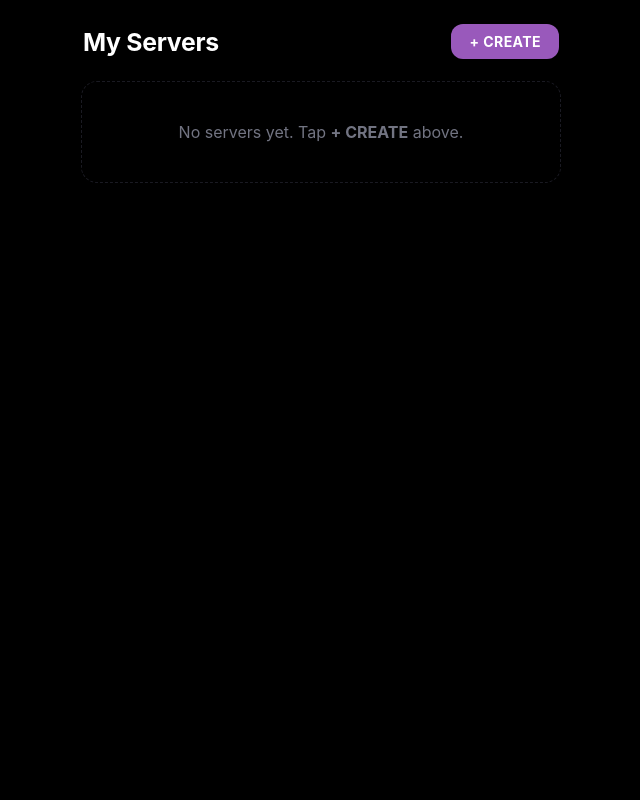
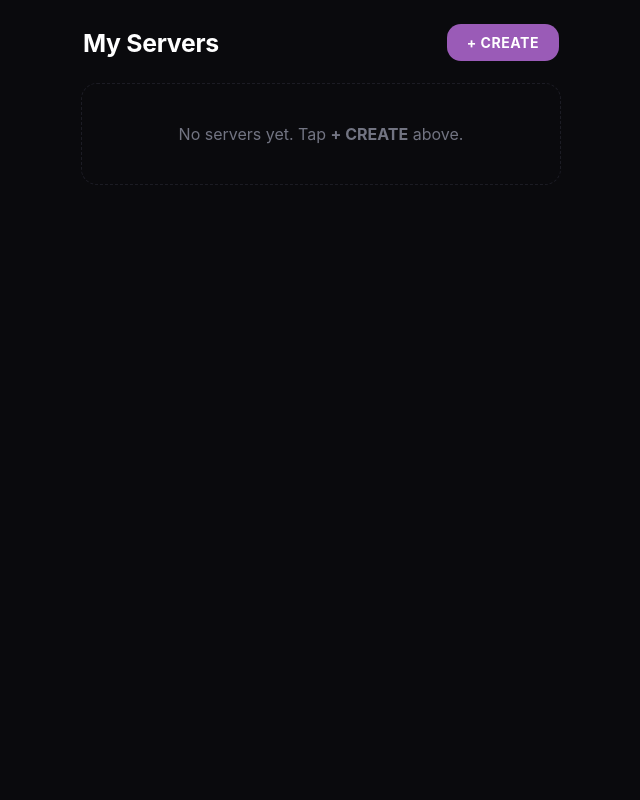
Before and after one commit to Rishad50/rishadhosting24-, a Flask app: page / in a window 1280 px wide. Shown: the whole page, without its empty margins (319-959 px from the left). Run offline with Flask 3, Linux system fonts and the light colour scheme.

Commit message:
Update home.html

```diff
--- a/templates/home.html
+++ b/templates/home.html
@@ -6,32 +6,32 @@
   <title>My Servers</title>
   <style>
     :root {
-      --bg-body: #000000;
-      --card-bg: #121216;
-      --card-border: #1a1a22;
-      --purple-btn: #9959bb;
+      --bg-page: #0a0a0d;
+      --card-surface: #131318;
+      --card-border: #1c1c24;
+      --purple-btn: #9a5bb7;
       --purple-btn-hover: #8848aa;
       --text-white: #ffffff;
-      --text-id: #5f6170;
-      --badge-bg: #1c1d24;
+      --text-muted-id: #555765;
+      --badge-bg: #1c1d25;
       --badge-text: #717382;
       --badge-online-bg: #11241a;
       --badge-online-text: #22c55e;
       --stat-title: #727482;
       --stat-val: #cfcfe0;
-      --progress-track: #20202d;
-      --font: -apple-system, BlinkMacSystemFont, "Segoe UI", Roboto, Helvetica, Arial, sans-serif;
+      --progress-track: #1f1f2b;
+      --font-stack: -apple-system, BlinkMacSystemFont, "Segoe UI", Roboto, Helvetica, Arial, sans-serif;
     }
 
     * {
       box-sizing: border-box;
       margin: 0;
       padding: 0;
-      font-family: var(--font);
+      font-family: var(--font-stack);
     }
 
     body {
-      background-color: var(--bg-body);
+      background-color: var(--bg-page);
       color: var(--text-white);
       min-height: 100vh;
       display: flex;
@@ -44,7 +44,7 @@
       max-width: 480px;
     }
 
-    /* TOAST */
+    /* TOAST NOTIFICATION */
     #toast-container {
       position: fixed;
       top: 16px;
@@ -65,7 +65,9 @@
       box-shadow: 0 8px 24px rgba(0, 0, 0, 0.7);
     }
 
-    /* TOP HEADER: EXACT SCREENSHOT MATCH */
+    /* ====================================================
+       TOP HEADER: EXACT MATCH WITH SCREENSHOT
+    ==================================================== */
     .top-header {
       display: flex;
       justify-content: space-between;
@@ -77,17 +79,17 @@
       font-size: 1.55rem;
       font-weight: 700;
       letter-spacing: -0.3px;
-      color: #ffffff;
+      color: var(--text-white);
     }
     .btn-create {
       background-color: var(--purple-btn);
       color: #ffffff;
       border: none;
-      padding: 9px 18px;
-      border-radius: 12px;
+      padding: 10px 20px;
+      border-radius: 14px;
       font-weight: 700;
       font-size: 0.88rem;
-      letter-spacing: 0.4px;
+      letter-spacing: 0.5px;
       cursor: pointer;
       display: inline-flex;
       align-items: center;
@@ -97,7 +99,9 @@
     .btn-create:hover { background-color: var(--purple-btn-hover); }
     .btn-create:active { transform: scale(0.97); }
 
-    /* SERVER CARD: EXACT SCREENSHOT MATCH */
+    /* ====================================================
+       SERVER CARD: EXACT MATCH WITH SCREENSHOT
+    ==================================================== */
     .servers-list {
       display: flex;
       flex-direction: column;
@@ -105,20 +109,20 @@
     }
 
     .server-card {
-      background: var(--card-bg);
+      background: var(--card-surface);
       border: 1px solid var(--card-border);
       border-radius: 18px;
-      padding: 20px 20px 18px 20px;
+      padding: 20px 22px 18px 22px;
       display: flex;
       flex-direction: column;
       gap: 16px;
     }
 
-    /* CARD TOP: Testing & testing_1779785743 + • OFFLINE */
+    /* CARD HEADER: Testing & testing_1779785743 + • OFFLINE */
     .card-top {
       display: flex;
       justify-content: space-between;
-      align-items: flex-start;
+      align-items: center;
     }
 
     .server-titles {
@@ -137,19 +141,19 @@
     .server-id-text {
       font-family: ui-monospace, SFMono-Regular, Menlo, Monaco, Consolas, "Liberation Mono", monospace;
       font-size: 0.85rem;
-      color: var(--text-id);
+      color: var(--text-muted-id);
       margin-top: 5px;
       letter-spacing: -0.1px;
     }
 
-    /* BADGE: • OFFLINE */
+    /* STATUS BADGE: • OFFLINE / • ONLINE */
     .status-badge {
       display: inline-flex;
       align-items: center;
-      gap: 5px;
+      gap: 6px;
       padding: 6px 14px;
       border-radius: 9999px;
-      font-size: 0.76rem;
+      font-size: 0.75rem;
       font-weight: 700;
       letter-spacing: 0.6px;
       text-transform: uppercase;
@@ -227,7 +231,7 @@
       color: #ffffff;
       border: none;
       width: 100%;
-      padding: 12px 0;
+      padding: 13px 0;
       border-radius: 12px;
       font-size: 0.95rem;
       font-weight: 700;
@@ -242,12 +246,12 @@
     .btn-manage:hover { background: var(--purple-btn-hover); }
     .btn-manage:active { transform: scale(0.98); }
 
-    /* MANAGEMENT SUB-PANEL VIEW */
+    /* SUB PANEL (DASHBOARD) */
     .panel-view { display: none; }
     .panel-view.active { display: block; }
 
     .panel-card {
-      background: var(--card-bg);
+      background: var(--card-surface);
       border: 1px solid var(--card-border);
       border-radius: 18px;
       padding: 20px;
@@ -391,7 +395,7 @@
 
   <div class="container">
 
-    <!-- ================= VIEW 1: MY SERVERS (EXACT CROP MATCH) ================= -->
+    <!-- ================= VIEW 1: MY SERVERS (EXACT SCREENSHOT) ================= -->
     <div id="view-servers" class="panel-view active">
       <div class="top-header">
         <h1>My Servers</h1>
@@ -399,7 +403,7 @@
       </div>
 
       <div id="servers-list" class="servers-list">
-        <!-- Server Cards Dynamically Rendered -->
+        <!-- Rendered via JS -->
       </div>
     </div>
 
@@ -461,7 +465,7 @@
       <div id="tab-console" class="tab-content" style="display: none;">
         <div class="panel-card" style="padding: 14px;">
           <div style="display: flex; justify-content: space-between; align-items: center; margin-bottom: 10px;">
-            <span style="font-size: 0.85rem; color: var(--stat-title);">Live Console Output</span>
+            <span style="font-size: 0.85rem; color: var(--stat-title);">Terminal Log Output</span>
             <button class="btn-secondary" style="padding: 4px 10px; font-size: 0.75rem;" onclick="clearLogs()">Clear</button>
           </div>
           <div id="terminal-box" class="terminal">Loading console...</div>
@@ -609,7 +613,7 @@
         const card = document.createElement("div");
         card.className = "server-card";
         card.innerHTML = `
-          <!-- CARD TOP: EXACT SCREENSHOT MATCH -->
+          <!-- CARD TOP: EXACT SCREENSHOT REPLICA -->
           <div class="card-top">
             <div class="server-titles">
               <div class="server-title">${escapeHtml(s.name)}</div>
@@ -620,7 +624,7 @@
             </div>
           </div>
 
-          <!-- METRICS -->
+          <!-- METRICS BARS -->
           <div class="stats-section">
             <div class="stat-row">
               <div class="stat-labels">
```
